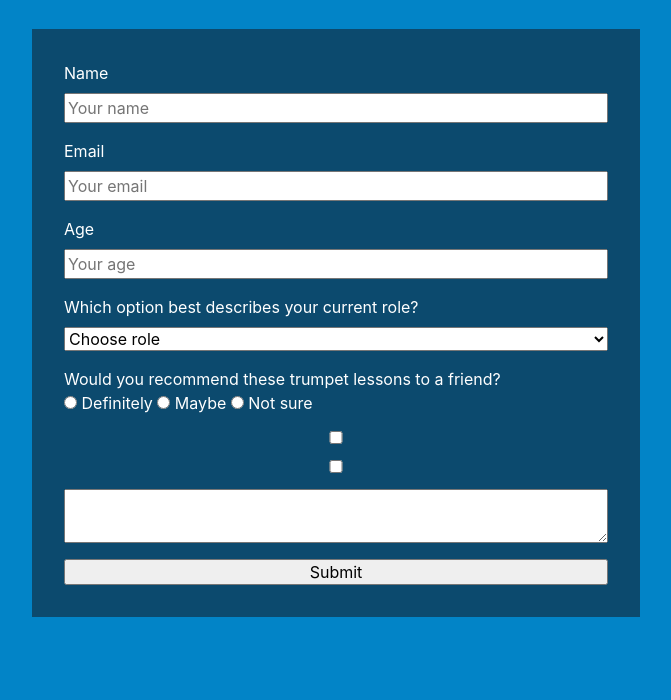
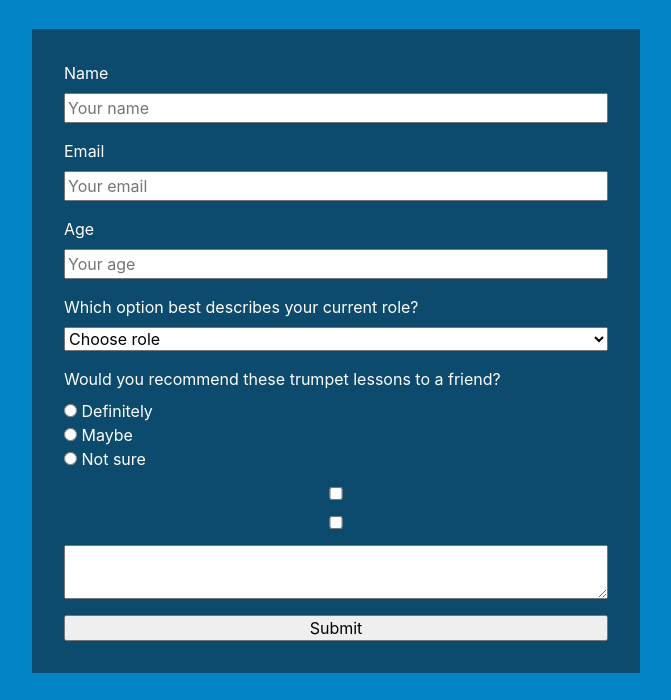
Before and after one commit to trueplu/responsive-web-design-certification, a website built with Vite: page survey-form/index.html in a window 1280 px wide. Shown: the part 100-800 px from the top of the page, without its empty margins (304-975 px from the left). Built offline with nearby package versions, Linux system fonts and the light colour scheme.

Commit message:
Style radio buttons

```diff
--- a/survey-form/styles.css
+++ b/survey-form/styles.css
@@ -102,4 +102,12 @@ form {
     flex-direction: column;
     gap: 8px;
   }
+
+  div label {
+    display: block;
+  }
+
+  div p {
+    padding-bottom: 8px;
+  }
 }
```
